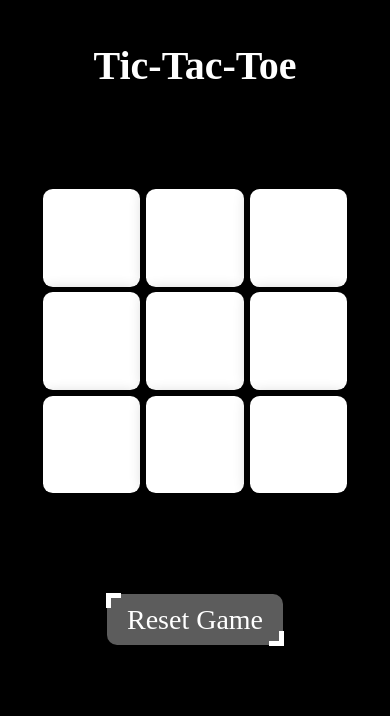
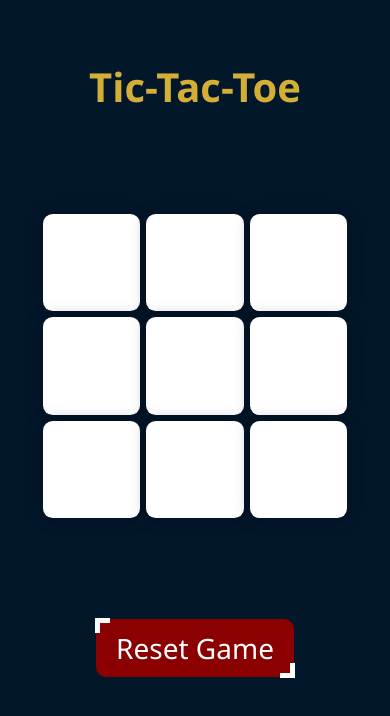
Before and after one commit to ankushdhankhar/tic-tac-toe, a plain HTML site: page index.html in a window 390 px wide. Drawn offline with Linux system fonts and the light colour scheme.

Commit message:
responsive

```diff
--- a/style.css
+++ b/style.css
@@ -1,13 +1,14 @@
 *{
     padding: 0%;
     margin: 0%;
+    font-family:'Segoe UI', Tahoma, Geneva, Verdana, sans-serif ;
 }
 body{
-    background-color: black;
+    background-color: #03172b;
     text-align: center;
 }
 h1{
-    color: rgb(255, 255, 255);
+    color: #d4af37;
     font-size: 3.5rem;
     margin-top: 5vh;
 }
@@ -33,7 +34,7 @@ h1{
     border: none;
     box-shadow: 0 0 1rem rgba(0,0,0,0.3);
     color: #000000;
-    font-size: 8vmin;
+    font-size: 13vmin;
     background-color: #ffffff;
 
 }
@@ -42,7 +43,7 @@ h1{
     cursor:pointer;
       position:relative;
       padding:10px 20px;
-      background:rgb(92, 92, 92);
+      background:#8b0000;
       font-size:28px;
       border-top-right-radius:10px;
       border-bottom-left-radius:10px;
@@ -98,9 +99,12 @@ h1{
 
 @media (max-width:800px) {
   h1{
+    margin-top: 7vh;
     font-size: 2.5rem;
   }
   .game{
+    margin-top: 5vh;
+    margin-bottom: 5vh;
     width: 95vw;
 
   }
@@ -116,4 +120,5 @@ h1{
     height: 90vh;
   }
 
+
 }
```
